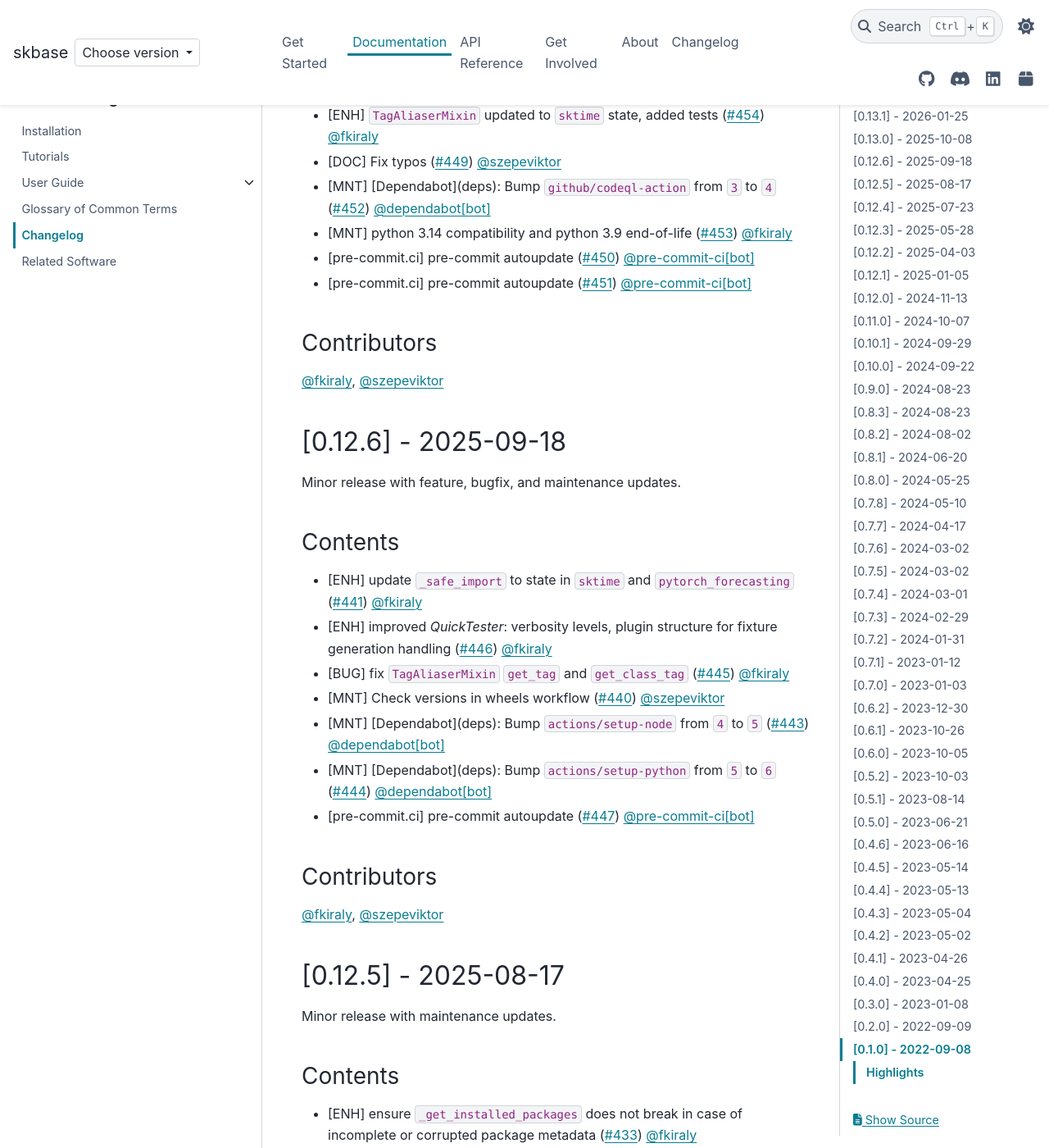
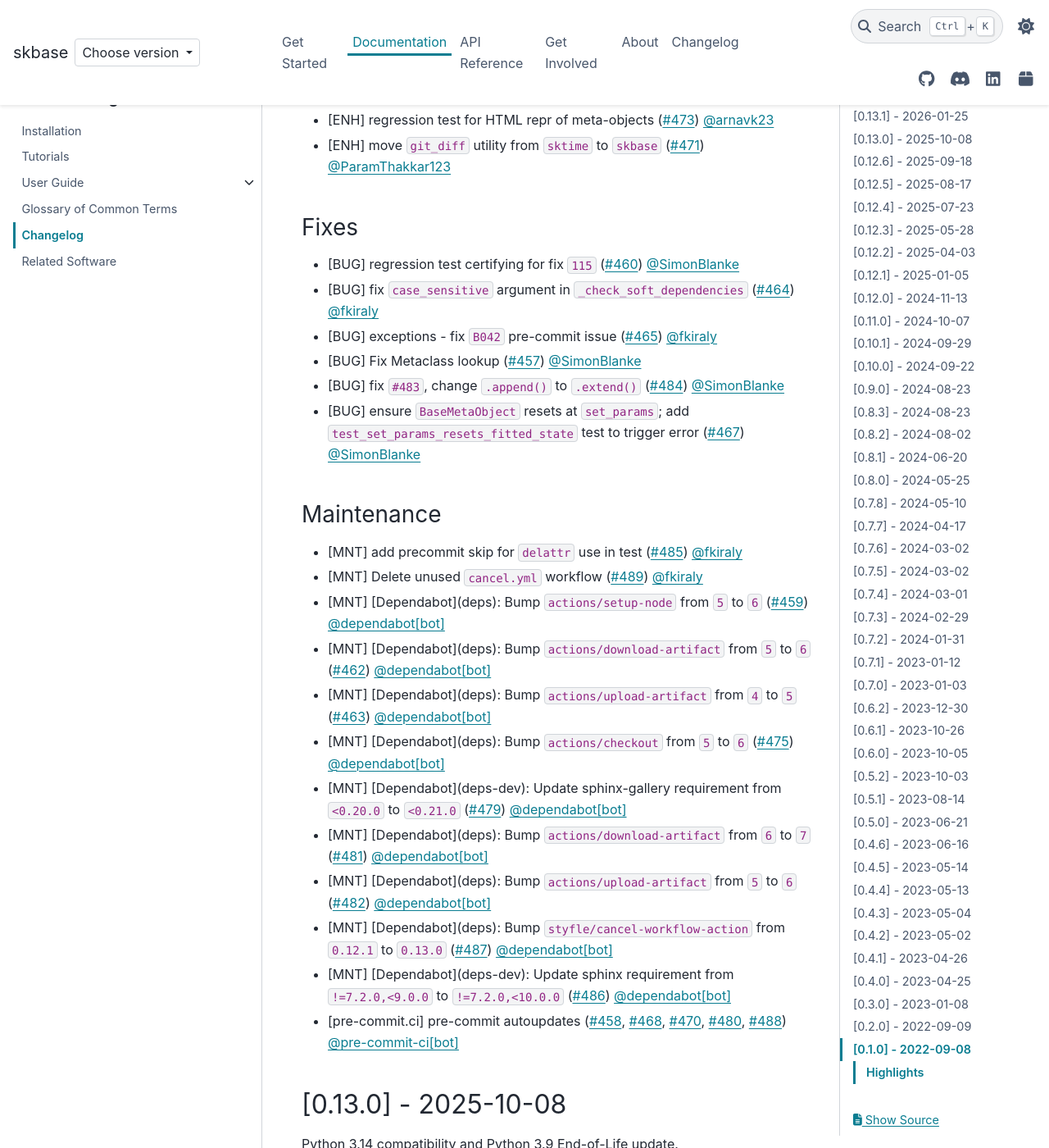
Before and after one commit to sktime/skbase, a Sphinx documentation site: the page built from docs/source/user_documentation/changelog.rst, in a window 1280 px wide and 1400 px high, scrolled down 613 px. Shown: the whole window at 82% size. Built offline with Sphinx 7.4.7 and the PyData theme 0.15.4, drawn with Linux system fonts in a browser that asks for light colours; comment, search, counter and statistics services are not loaded; some of the changed text lies outside the part shown.

Commit message:
changelog

```diff
--- a/docs/source/user_documentation/changelog.rst
+++ b/docs/source/user_documentation/changelog.rst
@@ -16,6 +16,58 @@
 
 [0.13.1] - 2026-01-25
 =====================
+
+Feature, bugfix, and maintenance release.
+
+Enhancements
+------------
+
+* [ENH] ensure ``_get_installed_packages`` does not break in case of empty package
+  metadata (:pr:`461`) :user:`auderson`
+* [ENH] ``deep_equals`` plugin for ``jax`` arrays (:pr:`477`) :user:`SimonBlanke`
+* [ENH] regression test for HTML repr of meta-objects (:pr:`473`) :user:`arnavk23`
+* [ENH] move ``git_diff`` utility from ``sktime`` to ``skbase``
+  (:pr:`471`) :user:`ParamThakkar123`
+
+Fixes
+-----
+
+* [BUG] regression test certifying for fix ``115`` (:pr:`460`) :user:`SimonBlanke`
+* [BUG] fix ``case_sensitive`` argument in ``_check_soft_dependencies``
+  (:pr:`464`) :user:`fkiraly`
+* [BUG] exceptions - fix ``B042`` pre-commit issue (:pr:`465`) :user:`fkiraly`
+* [BUG] Fix Metaclass lookup (:pr:`457`) :user:`SimonBlanke`
+* [BUG] fix ``#483``, change ``.append()`` to ``.extend()``
+  (:pr:`484`) :user:`SimonBlanke`
+* [BUG] ensure ``BaseMetaObject`` resets at ``set_params``;
+  add ``test_set_params_resets_fitted_state`` test to trigger error
+  (:pr:`467`) :user:`SimonBlanke`
+
+Maintenance
+-----------
+
+* [MNT] add precommit skip for ``delattr`` use in test (:pr:`485`) :user:`fkiraly`
+* [MNT] Delete unused ``cancel.yml`` workflow (:pr:`489`) :user:`fkiraly`
+* [MNT] [Dependabot](deps): Bump ``actions/setup-node`` from ``5`` to ``6``
+  (:pr:`459`) :user:`dependabot[bot]`
+* [MNT] [Dependabot](deps): Bump ``actions/download-artifact`` from ``5`` to ``6``
+  (:pr:`462`) :user:`dependabot[bot]`
+* [MNT] [Dependabot](deps): Bump ``actions/upload-artifact`` from ``4`` to ``5``
+  (:pr:`463`) :user:`dependabot[bot]`
+* [MNT] [Dependabot](deps): Bump ``actions/checkout`` from ``5`` to ``6``
+  (:pr:`475`) :user:`dependabot[bot]`
+* [MNT] [Dependabot](deps-dev): Update sphinx-gallery requirement from
+  ``<0.20.0`` to ``<0.21.0`` (:pr:`479`) :user:`dependabot[bot]`
+* [MNT] [Dependabot](deps): Bump ``actions/download-artifact`` from ``6`` to ``7``
+  (:pr:`481`) :user:`dependabot[bot]`
+* [MNT] [Dependabot](deps): Bump ``actions/upload-artifact`` from ``5`` to ``6``
+  (:pr:`482`) :user:`dependabot[bot]`
+* [MNT] [Dependabot](deps): Bump ``styfle/cancel-workflow-action`` from
+  ``0.12.1`` to ``0.13.0`` (:pr:`487`) :user:`dependabot[bot]`
+* [MNT] [Dependabot](deps-dev): Update sphinx requirement from ``!=7.2.0,<9.0.0``
+  to ``!=7.2.0,<10.0.0`` (:pr:`486`) :user:`dependabot[bot]`
+* [pre-commit.ci] pre-commit autoupdates
+  (:pr:`458`, :pr:`468`, :pr:`470`, :pr:`480`, :pr:`488`) :user:`pre-commit-ci[bot]`
 
 
 [0.13.0] - 2025-10-08
```
